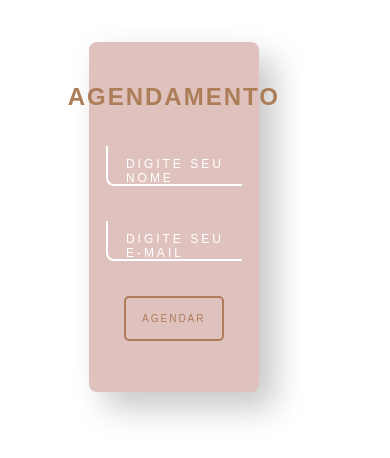
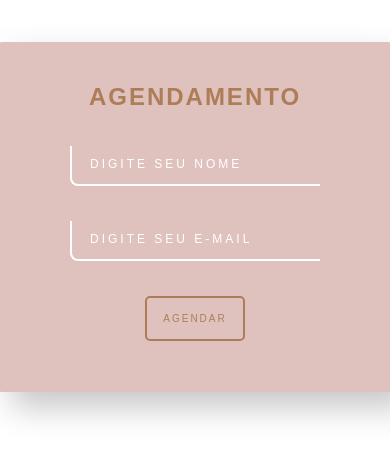
Before and after one commit to ronerog/mariana-lima-fisio, a Gatsby site: page / in a window 390 px wide. Shown: the part 568-1026 px from the top of the page. Built offline with nearby package versions, Linux system fonts and the light colour scheme; Gatsby itself is replaced by a stand-in of ours.

Commit message:
fix: input agendamento

```diff
--- a/src/components/calendar.css
+++ b/src/components/calendar.css
@@ -13,7 +13,7 @@
   justify-content: center;
   align-items: center;
   min-height: 350px;
-  width: 300px;
+  width: 400px;
   flex-direction: column;
   gap: 35px;
   background: #DFC2BE;
@@ -93,13 +93,3 @@
   background-color: #AD7D57;
   color: white;
 }
-
-@media only screen and (max-width: 768px) {
-  .card {
-    width: 80%; /* Ajuste o tamanho conforme necessário */
-  }
-
-  .inputBox {
-    width: 80%; /* Ajuste o tamanho conforme necessário */
-  }
-}
--- a/src/components/calendar.js
+++ b/src/components/calendar.js
@@ -36,11 +36,11 @@ const AgendamentoForm = () => {
 
 
     <div className="inputBox">
-        <input required="required" type="text" value={formData.nome} onChange={handleChange} />
+        <input type="text" name="nome" required="required" value={formData.nome} onChange={handleChange} />
         <span className='user'>Digite seu nome</span>
       </div>
       <div className="inputBox">
-        <input type="email" name="email" required="required" value={formData.email} onChange={handleChange} />
+        <input type="text" name="email" required="required" value={formData.email} onChange={handleChange} />
         <span className='user'>Digite seu E-mail</span>
         </div>
         <button type="button" className='enter' onClick={handleSubmit}>
```
